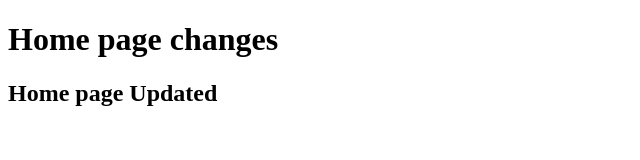
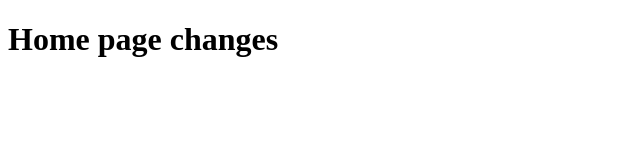
Before and after one commit to junaid528/test-full-stack-web-dev, a plain HTML site: page blogs/about-us.html in a window 1280 px wide. Shown: the whole page, without its empty margins (0-640 px from the left). Drawn offline with Linux system fonts and the light colour scheme.

Commit message:
Removed the h2 tag

```diff
--- a/blogs/about-us.html
+++ b/blogs/about-us.html
@@ -4,7 +4,6 @@
     <title>A new message on new page</title>
   </head>
   <body>
-    <h1>Home page changes</h1>
-    <h2>Home page Updated</h2>
+     <h1>Home page changes</h1>
   </body>
 </html>
```
